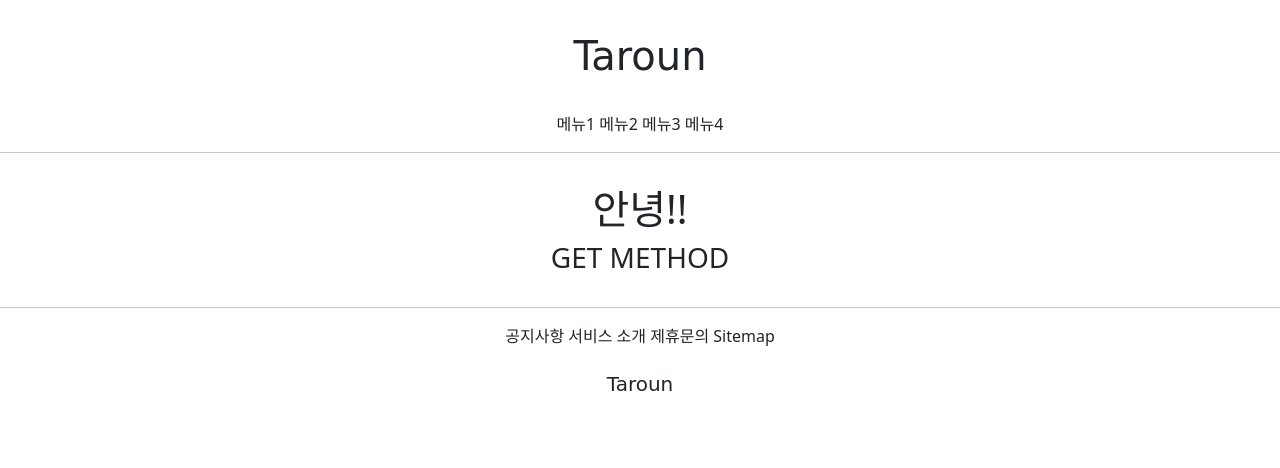
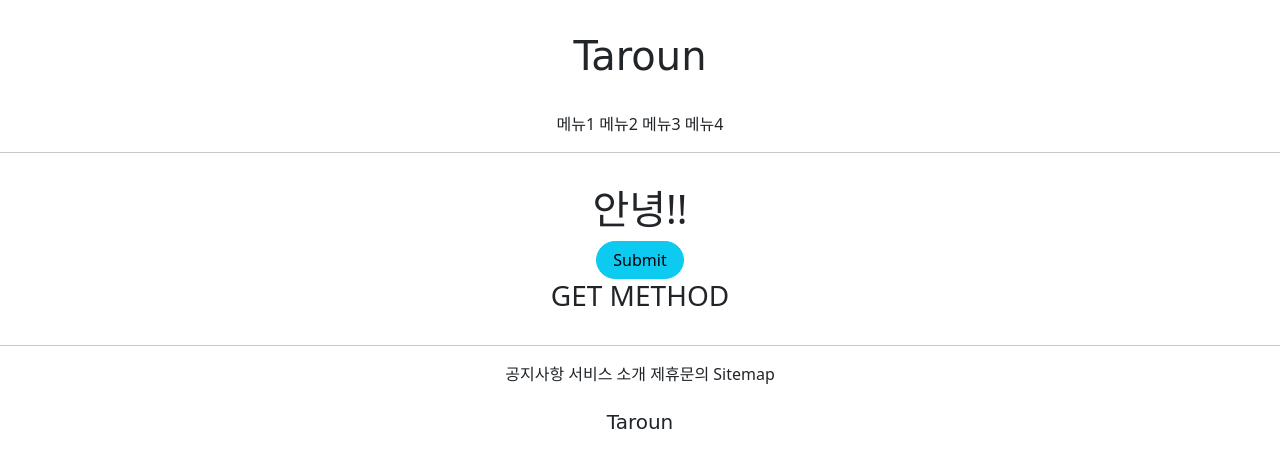
Before and after one commit to taroun/new_1ban, a Django app: page /accounts/hello_world/ in a window 1280 px wide. Shown: the top 468 px of the page. Run offline with Django 3.2, Linux system fonts and the light colour scheme; parts of the project's set-up code (start-up, migrations or seed data) failed here and were passed over; some web fonts are replaced.

Commit message:
7/8 new 1ban commit 3

```diff
--- a/accountapp/templates/accountapp/hello_world.html
+++ b/accountapp/templates/accountapp/hello_world.html
@@ -5,6 +5,10 @@
     <div style=" margin: 2rem; text-align: center;">
         <h1>안녕!!</h1>
 
+        <form action="/accounts/hello_world/" method="post">
+            {% csrf_token %}
+            <input type="submit" class="btn btn-info px-3 rounded-pill">
+        </form>
         <h3>{{ text }}</h3>
     </div>
 
--- a/accountapp/views.py
+++ b/accountapp/views.py
@@ -7,7 +7,7 @@ from django.shortcuts import render
 #    return HttpResponse("안녕하세요!")
 
 def hello_world(request):
-    if request == 'POST':
+    if request.method == 'POST':
         return render(request, "accountapp/hello_world.html",
                       context={'text':'POST METHOD'})
     else:
```
